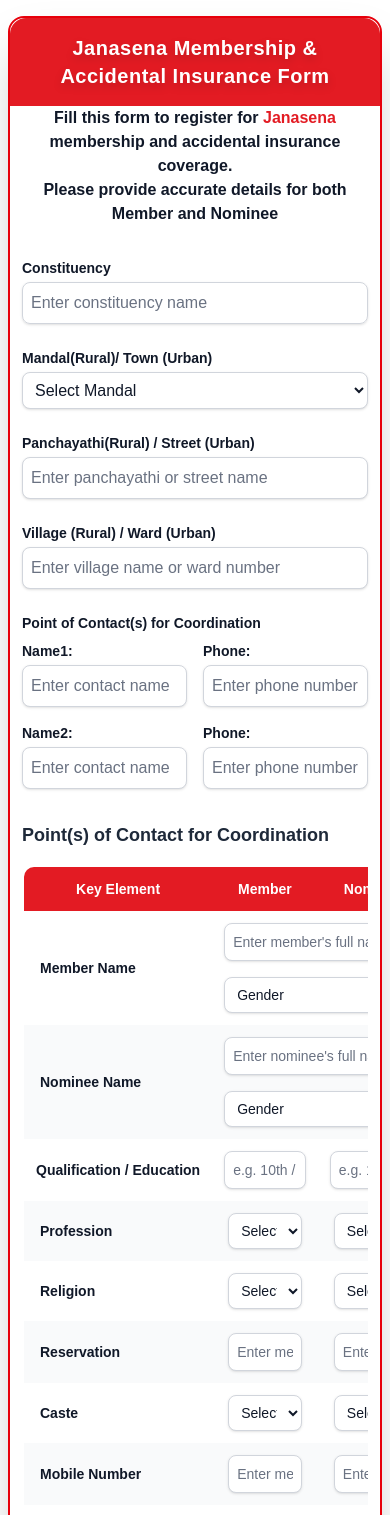
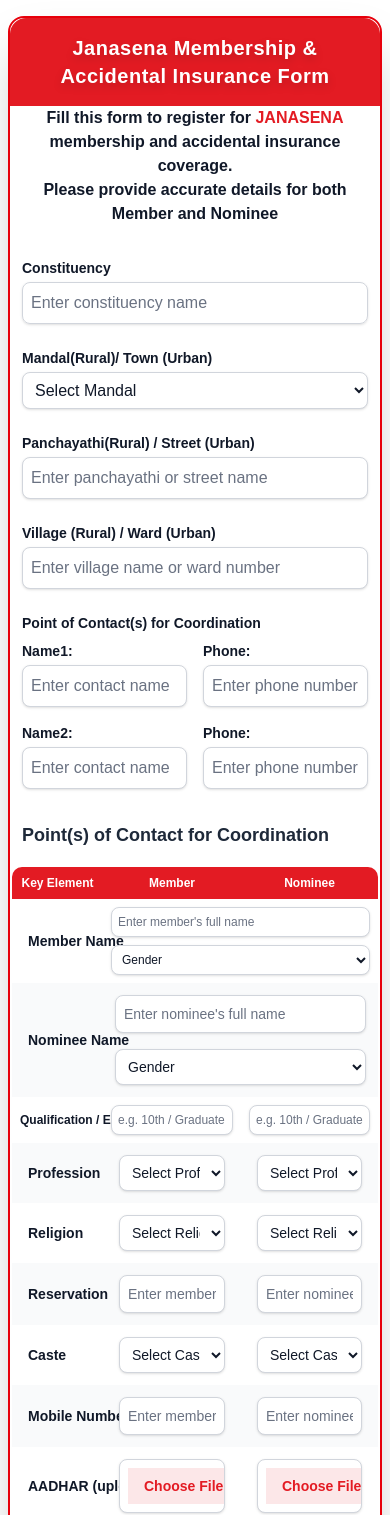
Before and after one commit to Chenchu-Parameswar-Kotari/jsp, a Next.js app: page / in a window 390 px wide. Shown: the top 1515 px of the page. Built offline with nearby package versions, Linux system fonts and the light colour scheme.

Commit message:
alignment changes2

```diff
--- a/src/app/page.tsx
+++ b/src/app/page.tsx
@@ -25,7 +25,7 @@
         <div className="pt-20 sm:pt-24 pb-6 sm:pb-8 px-3 sm:px-8">
           <div className="text-center mb-8">
             <p className="mt-2 text-gray-900 text-base font-semibold">
-              Fill this form to register for <span className="text-[#E31B23] font-bold">Janasena</span> membership and accidental insurance coverage.
+              Fill this form to register for <span className="text-[#E31B23] font-bold">JANASENA</span> membership and accidental insurance coverage.
               <br />
               Please provide accurate details for both Member and Nominee
             </p>
@@ -113,27 +113,27 @@
 
             <div className="mt-8">
               <h2 className="text-lg font-semibold text-gray-800 mb-4">Point(s) of Contact for Coordination</h2>
-              <div className="overflow-x-auto">
-                <table className="min-w-full border-2 border-[#E31B23] text-sm rounded-xl shadow-lg overflow-hidden">
+              <div className="overflow-x-auto -mx-3 sm:mx-0">
+                <table className="w-full border-2 border-[#E31B23] text-sm rounded-xl shadow-lg overflow-hidden table-fixed">
                   <thead className="bg-[#E31B23] text-white">
                     <tr>
-                      <th className="px-3 sm:px-4 py-3 font-bold text-sm sm:text-lg">Key Element</th>
-                      <th className="px-3 sm:px-4 py-3 font-bold text-sm sm:text-lg">Member</th>
-                      <th className="px-3 sm:px-4 py-3 font-bold text-sm sm:text-lg">Nominee</th>
+                      <th className="w-1/4 px-2 sm:px-4 py-2 sm:py-3 font-bold text-xs sm:text-lg">Key Element</th>
+                      <th className="w-[37.5%] px-2 sm:px-4 py-2 sm:py-3 font-bold text-xs sm:text-lg">Member</th>
+                      <th className="w-[37.5%] px-2 sm:px-4 py-2 sm:py-3 font-bold text-xs sm:text-lg">Nominee</th>
                     </tr>
                   </thead>
                   <tbody>
                     <tr className="bg-white">
                       <td className="px-4 py-3 font-semibold text-gray-900 whitespace-nowrap">Member Name</td>
-                      <td className="px-3 sm:px-4 py-3" colSpan={2}>
-                        <div className="flex flex-col sm:flex-row gap-2 sm:gap-3">
+                      <td className="px-2 sm:px-4 py-2 sm:py-3" colSpan={2}>
+                        <div className="flex flex-col sm:flex-row gap-1 sm:gap-3">
                           <input
                             type="text"
                             placeholder="Enter member's full name"
-                            className="w-full flex-1 rounded-lg border border-gray-300 p-2 sm:p-2.5 text-sm shadow-sm focus:border-[#E31B23] focus:ring-[#E31B23] text-gray-900 placeholder-gray-500 bg-white"
+                            className="w-full flex-1 rounded-lg border border-gray-300 p-1.5 sm:p-2.5 text-xs sm:text-sm shadow-sm focus:border-[#E31B23] focus:ring-[#E31B23] text-gray-900 placeholder-gray-500 bg-white"
                           />
                           <select
-                            className="w-full sm:w-40 rounded-lg border border-gray-300 p-2 sm:p-2.5 text-sm shadow-sm focus:border-[#E31B23] focus:ring-[#E31B23] text-gray-900 bg-white mt-2 sm:mt-0"
+                            className="w-full sm:w-40 rounded-lg border border-gray-300 p-1.5 sm:p-2.5 text-xs sm:text-sm shadow-sm focus:border-[#E31B23] focus:ring-[#E31B23] text-gray-900 bg-white mt-1 sm:mt-0"
                           >
                             <option value="">Gender</option>
                             <option value="male">Male</option>
@@ -164,19 +164,19 @@
                       </td>
                     </tr>
                     <tr className="bg-white">
-                      <td className="px-3 sm:px-4 py-3 font-semibold text-gray-900 whitespace-nowrap text-sm">Qualification / Education</td>
-                      <td className="px-3 sm:px-4 py-3">
+                      <td className="px-2 sm:px-4 py-2 sm:py-3 font-semibold text-gray-900 whitespace-nowrap text-xs sm:text-sm">Qualification / Education</td>
+                      <td className="px-2 sm:px-4 py-2 sm:py-3">
                         <input
                           type="text"
                           placeholder="e.g. 10th / Graduate"
-                          className="w-full rounded-lg border border-gray-300 p-2 sm:p-2.5 text-sm shadow-sm focus:border-[#E31B23] focus:ring-[#E31B23] text-gray-900 placeholder-gray-500 bg-white"
+                          className="w-full rounded-lg border border-gray-300 p-1.5 sm:p-2.5 text-xs sm:text-sm shadow-sm focus:border-[#E31B23] focus:ring-[#E31B23] text-gray-900 placeholder-gray-500 bg-white"
                         />
                       </td>
-                      <td className="px-3 sm:px-4 py-3">
+                      <td className="px-2 sm:px-4 py-2 sm:py-3">
                         <input
                           type="text"
                           placeholder="e.g. 10th / Graduate"
-                          className="w-full rounded-lg border border-gray-300 p-2 sm:p-2.5 text-sm shadow-sm focus:border-[#E31B23] focus:ring-[#E31B23] text-gray-900 placeholder-gray-500 bg-white"
+                          className="w-full rounded-lg border border-gray-300 p-1.5 sm:p-2.5 text-xs sm:text-sm shadow-sm focus:border-[#E31B23] focus:ring-[#E31B23] text-gray-900 placeholder-gray-500 bg-white"
                         />
                       </td>
                     </tr>
```
